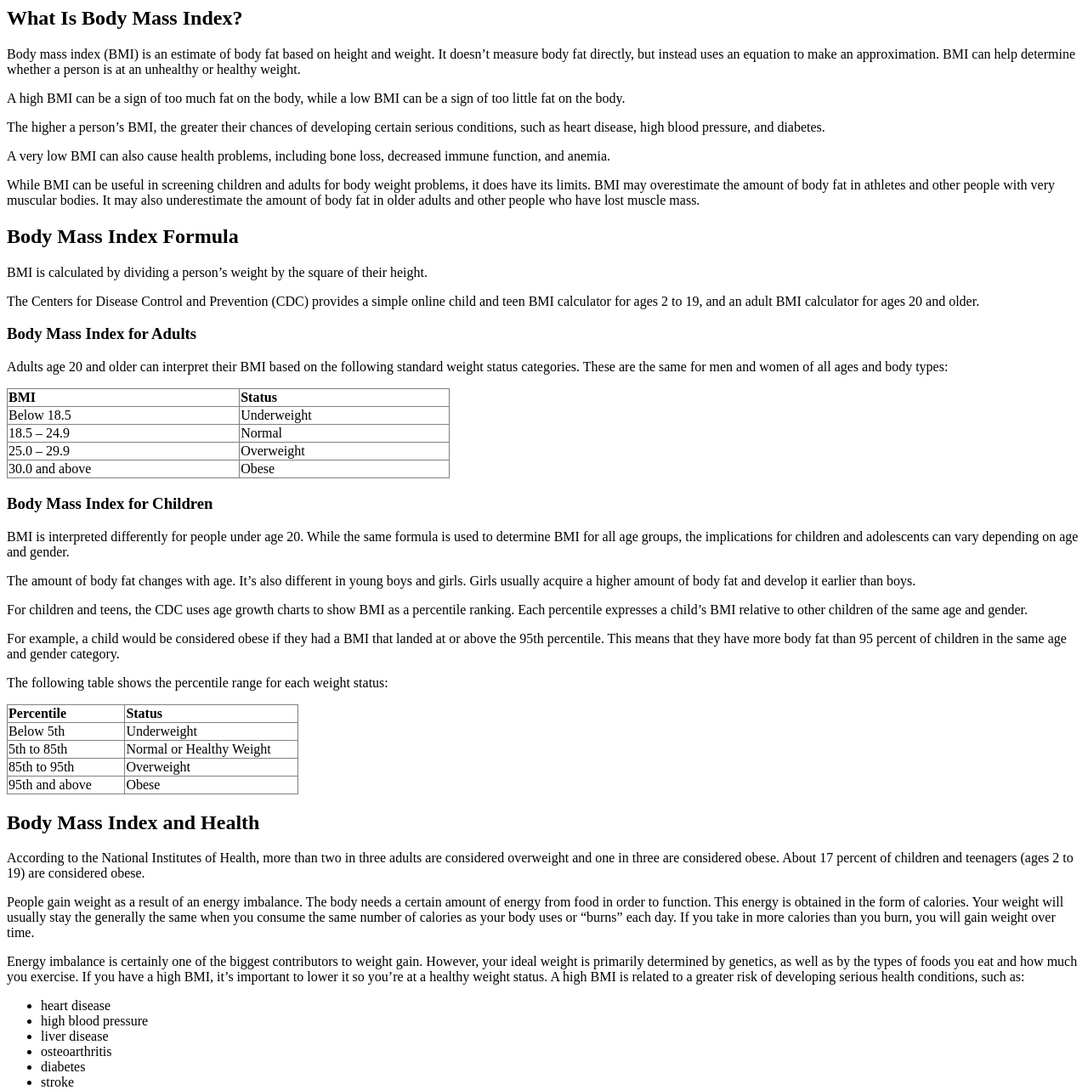
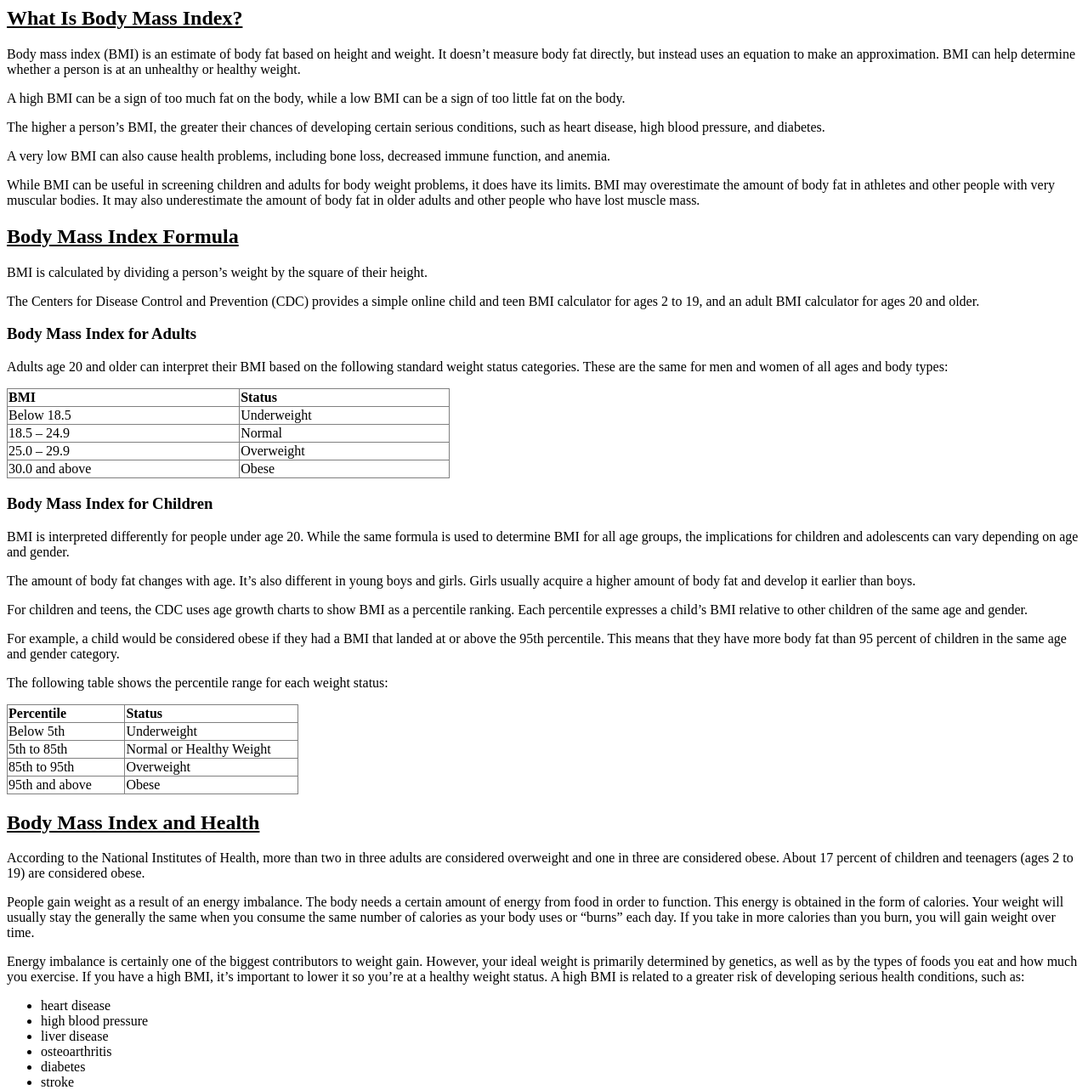
Before and after one commit to designerSJ/bmi_info, a plain HTML site: page index.html in a window 1280 px wide. Shown: the top 1283 px of the page at 85% size. Drawn offline with Linux system fonts and the light colour scheme.

Commit message:
Update index.html

```diff
--- a/index.html
+++ b/index.html
@@ -1,10 +1,10 @@
-<h2>What Is Body Mass Index?</h2>
+<h2><span style="text-decoration: underline;">What Is Body Mass Index?</span></h2>
 <p>Body mass index (BMI) is an estimate of body fat based on height and weight. It doesn&rsquo;t measure body fat directly, but instead uses an equation to make an approximation. BMI can help determine whether a person is at an unhealthy or healthy weight.</p>
 <p>A high BMI can be a sign of too much fat on the body, while a low BMI can be a sign of too little fat on the body.</p>
 <p>The higher a person&rsquo;s BMI, the greater their chances of developing certain serious conditions, such as heart disease, high blood pressure, and diabetes.</p>
 <p>A very low BMI can also cause health problems, including bone loss, decreased immune function, and anemia.</p>
 <p>While BMI can be useful in screening children and adults for body weight problems, it does have its limits. BMI may overestimate the amount of body fat in athletes and other people with very muscular bodies. It may also underestimate the amount of body fat in older adults and other people who have lost muscle mass.</p>
-<h2>Body Mass Index Formula</h2>
+<h2><span style="text-decoration: underline;">Body Mass Index Formula</span></h2>
 <p>BMI is calculated by dividing a person&rsquo;s weight by the square of their height.</p>
 <p>The Centers for Disease Control and Prevention (CDC) provides a simple online child and teen BMI calculator for ages 2 to 19, and an adult BMI calculator for ages 20 and older.</p>
 <h3>Body Mass Index for Adults</h3>
@@ -63,7 +63,7 @@
 </tr>
 </tbody>
 </table>
-<h2>Body Mass Index and Health</h2>
+<h2><span style="text-decoration: underline;">Body Mass Index and Health</span></h2>
 <p>According to the National Institutes of Health, more than two in three adults are considered overweight and one in three are considered obese. About 17 percent of children and teenagers (ages 2 to 19) are considered obese.</p>
 <p>People gain weight as a result of an energy imbalance. The body needs a certain amount of energy from food in order to function. This energy is obtained in the form of calories. Your weight will usually stay the generally the same when you consume the same number of calories as your body uses or &ldquo;burns&rdquo; each day. If you take in more calories than you burn, you will gain weight over time.</p>
 <p>Energy imbalance is certainly one of the biggest contributors to weight gain. However, your ideal weight is primarily determined by genetics, as well as by the types of foods you eat and how much you exercise. If you have a high BMI, it&rsquo;s important to lower it so you&rsquo;re at a healthy weight status. A high BMI is related to a greater risk of developing serious health conditions, such as:</p>
```
